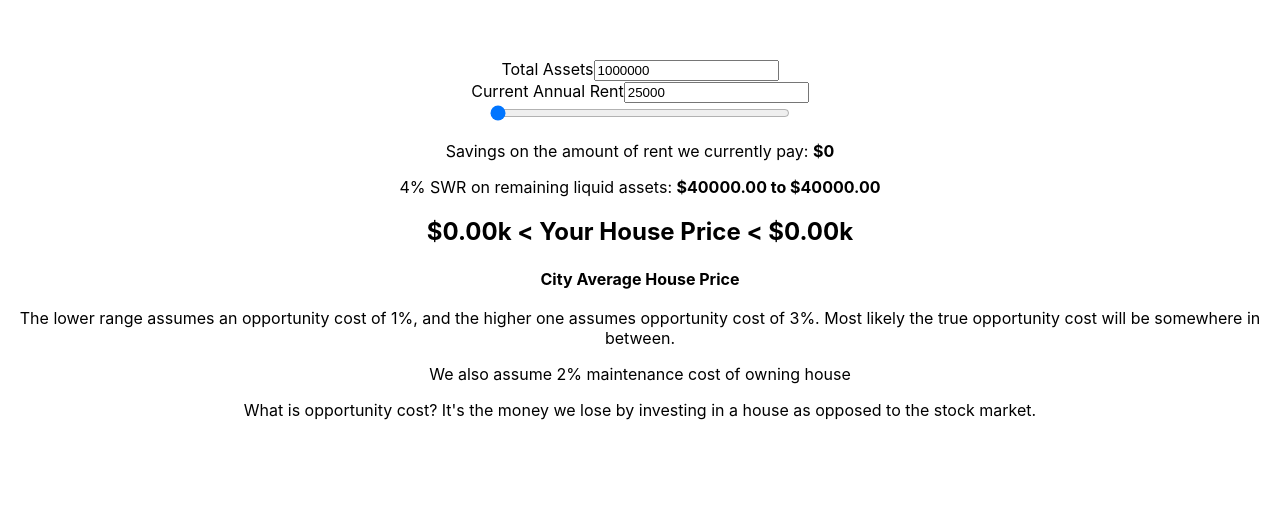
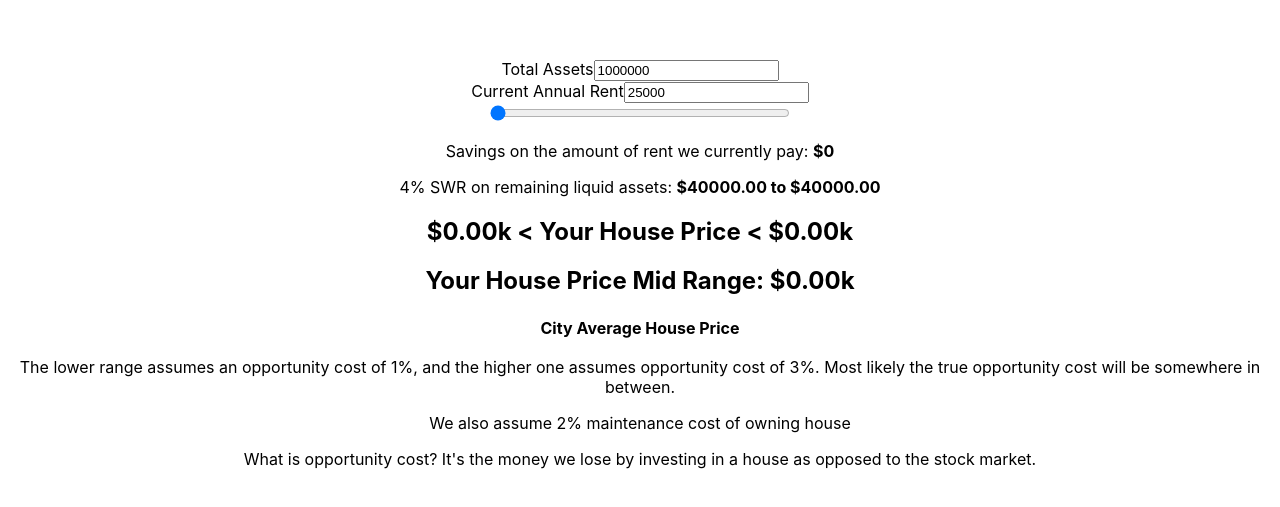
Before and after one commit to sidk/what-can-you-buy, a React (Create React App) app: page / in a window 1280 px wide. Shown: the part 141-648 px from the top of the page. Built offline with nearby package versions, Linux system fonts and the light colour scheme.

Commit message:
add mid range

```diff
--- a/src/App.js
+++ b/src/App.js
@@ -33,6 +33,7 @@ function App() {
   const [savings, setSavings] = React.useState(0);
   const [lowerRange, setLowerRange] = React.useState(0);
   const [higherRange, setHigherRange] = React.useState(0);
+  const [midRange, setMidRange] = React.useState(0);
   const [currentRent, setCurrentRent] = React.useState(25000);
   const [totalAssets, setTotalAssets] = React.useState(1000000);
 
@@ -40,6 +41,7 @@ function App() {
     setSavings(e.target.value);
     setLowerRange(((currentRent - e.target.value) * 100) / 5);
     setHigherRange(((currentRent - e.target.value) * 100) / 3);
+    setMidRange(((currentRent - e.target.value) * 100) / 4);
   };
 
   return (
@@ -84,6 +86,8 @@ function App() {
           ${(lowerRange / 1000).toFixed(2)}k {"<"} Your House Price {"<"} $
           {(higherRange / 1000).toFixed(2)}k
         </h2>
+        <h2>Your House Price Mid Range: ${(midRange / 1000).toFixed(2)}k</h2>
+
         <table data-role="table">
           <thead>
             <tr>
```
